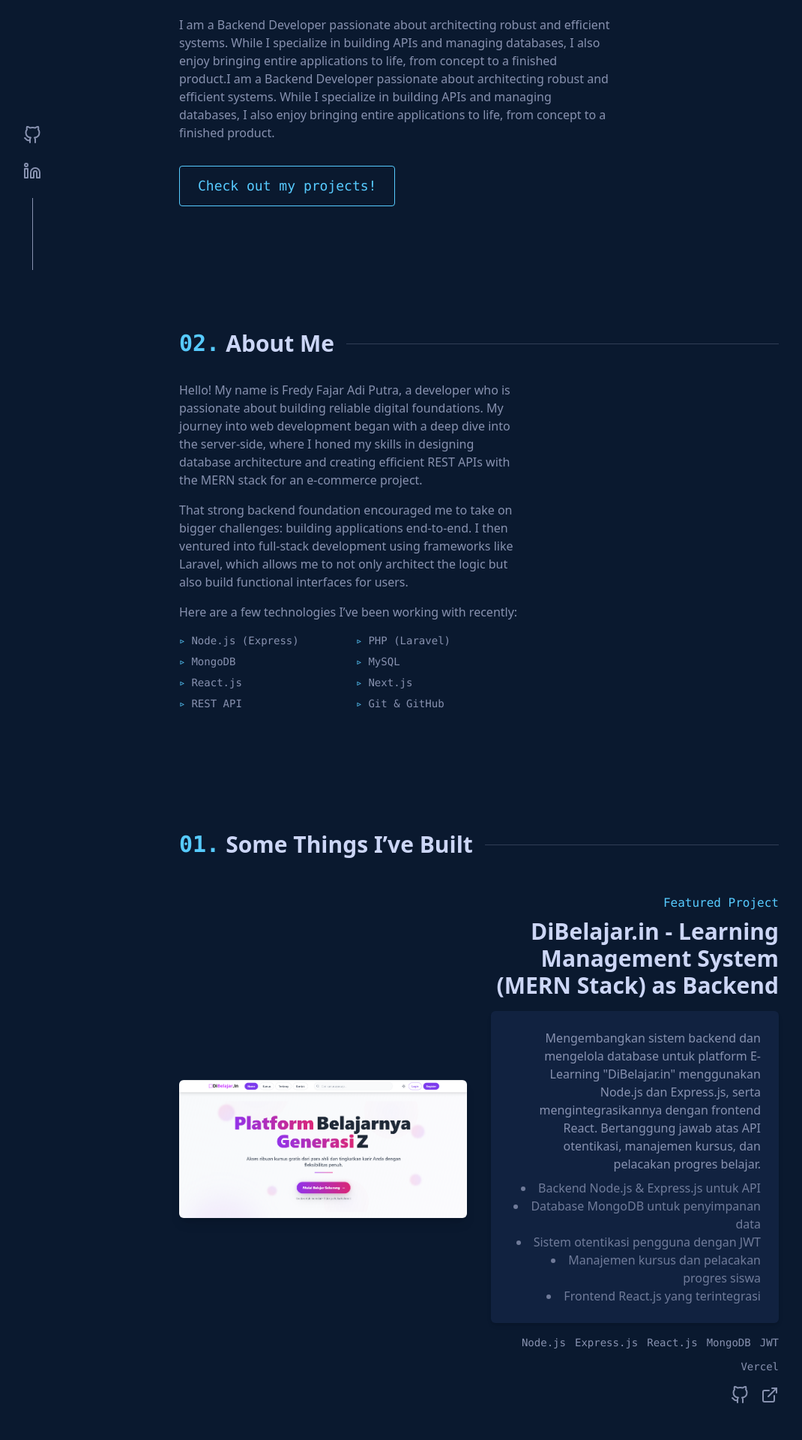
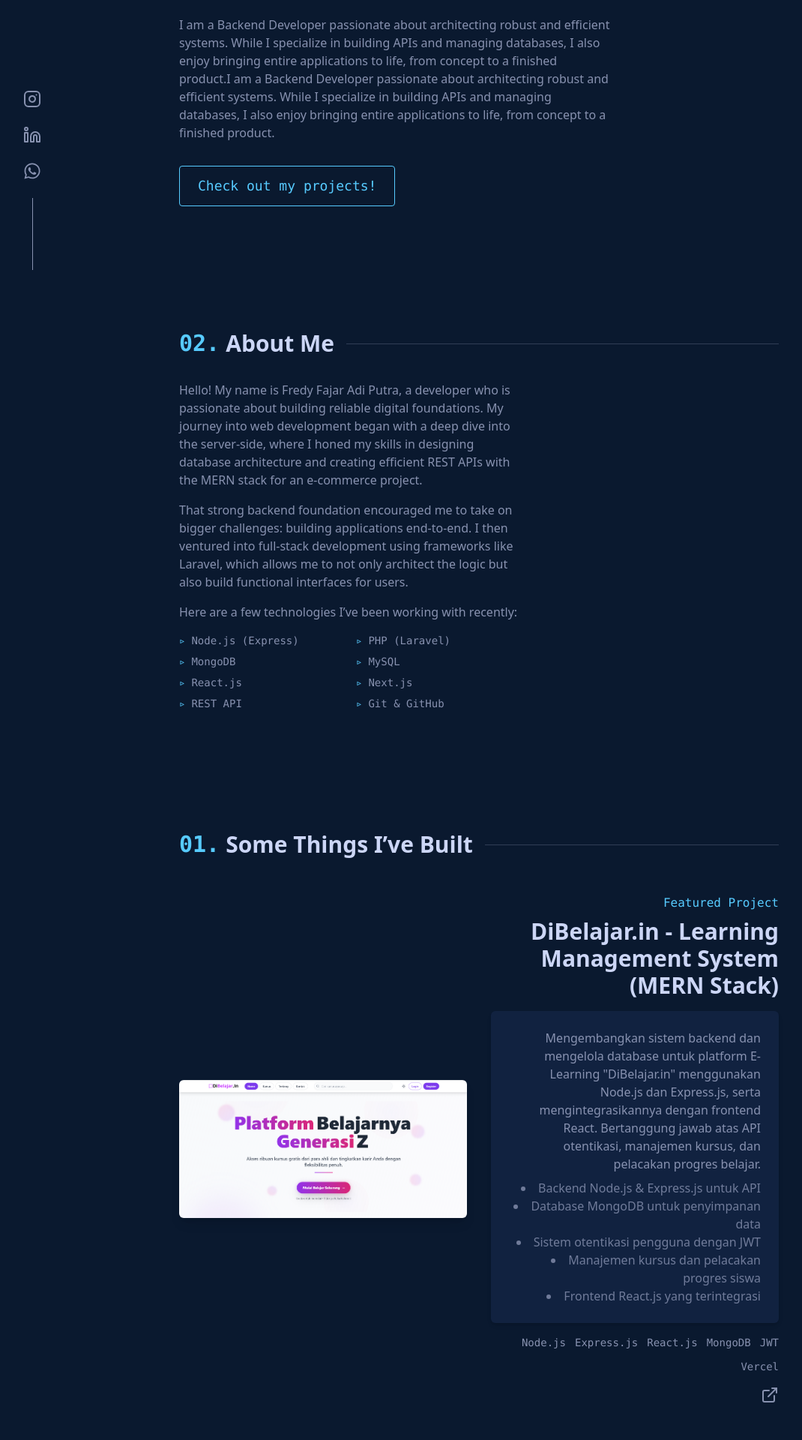
Before and after one commit to fredyyfajarr/isaachuu, a Next.js app: page / in a window 1280 px wide. Shown: the part 440-2360 px from the top of the page at 75% size, without its empty margins (1-1071 px from the left). Built offline with nearby package versions, Linux system fonts and the light colour scheme.

Commit message:
update projects and social links

```diff
--- a/src/components/Projects.tsx
+++ b/src/components/Projects.tsx
@@ -1,15 +1,13 @@
 // components/Projects.tsx
 import React from 'react';
 import Image from 'next/image';
-import { FiGithub, FiExternalLink } from 'react-icons/fi';
+// Hapus FiGithub karena sudah tidak digunakan
+import { FiExternalLink } from 'react-icons/fi';
 
 // Definisikan data proyek Anda di sini
 const projectData = [
-  // #####################################################################
-  // ## PROYEK LMS (NODE.JS) BARU DITAMBAHKAN DI SINI ##
-  // #####################################################################
   {
-    title: 'DiBelajar.in - Learning Management System (MERN Stack) as Backend',
+    title: 'DiBelajar.in - Learning Management System (MERN Stack)',
     description:
       'Mengembangkan sistem backend dan mengelola database untuk platform E-Learning "DiBelajar.in" menggunakan Node.js dan Express.js, serta mengintegrasikannya dengan frontend React. Bertanggung jawab atas API otentikasi, manajemen kursus, dan pelacakan progres belajar.',
     features: [
@@ -21,12 +19,9 @@
     ],
     tags: ['Node.js', 'Express.js', 'React.js', 'MongoDB', 'JWT', 'Vercel'],
     liveUrl: 'https://di-belajar-in.vercel.app/',
-    repoUrl: 'https://github.com/fredyyfajarr/DiBelajar.in-NodeJs-Backend', // Link ke backend
-    // Anda bisa tambahkan link ke frontend repo di sini juga atau di deskripsi jika mau
-    // secondaryRepoUrl: 'https://github.com/fredyyfajarr/DiBelajar.in-NodeJs-Frontend',
+    // repoUrl dihapus dari data
     imageUrl: '/images/dibelajarin-mern-preview.png',
   },
-  // #####################################################################
   {
     title: 'Dibelajarin - Learning Management System (Laravel Backend)',
     description:
@@ -39,7 +34,6 @@
     ],
     tags: ['Laravel', 'PHP', 'Filament', 'Breeze', 'MySQL', 'Railway'],
     liveUrl: 'https://dibelajarin.up.railway.app/',
-    repoUrl: 'https://github.com/fredyyfajarr/dibelajarin_2.0',
     imageUrl: '/images/dibelajarin-preview.png',
   },
   {
@@ -54,7 +48,6 @@
     ],
     tags: ['Laravel', 'PHP', 'MySQL', 'Bootstrap', 'Midtrans API'],
     liveUrl: 'https://sacket-x0j8k.sevalla.app/',
-    repoUrl: 'https://github.com/fredyyfajarr/sacket',
     imageUrl: '/images/sacket-preview.png',
   },
   {
@@ -69,7 +62,6 @@
     ],
     tags: ['Node.js', 'Express.js', 'MongoDB', 'JWT'],
     liveUrl: 'https://frevan.vercel.app/',
-    repoUrl: 'https://github.com/fredyyfajarr/be-ecommerce-isaac',
     imageUrl: '/images/frevan-shop-preview.png',
   },
 ];
@@ -151,19 +143,13 @@
                 ))}
               </ul>
 
+              {/* BAGIAN INI DIUBAH */}
               <div
                 className={`flex items-center gap-4 ${
                   index % 2 === 0 ? 'md:justify-end' : 'md:justify-start'
                 }`}
               >
-                <a
-                  href={project.repoUrl}
-                  target="_blank"
-                  rel="noopener noreferrer"
-                  className="text-slate hover:text-primary-blue transition-colors duration-300"
-                >
-                  <FiGithub size={24} />
-                </a>
+                {/* Link GitHub dihapus */}
                 <a
                   href={project.liveUrl}
                   target="_blank"
--- a/src/components/SocialLinks.tsx
+++ b/src/components/SocialLinks.tsx
@@ -1,21 +1,25 @@
 // components/SocialLinks.tsx
 import React from 'react';
-import { FiGithub, FiLinkedin } from 'react-icons/fi';
+// Impor ikon Instagram dan WhatsApp
+import { FiInstagram, FiLinkedin } from 'react-icons/fi';
+import { FaWhatsapp } from 'react-icons/fa';
 
 const SocialLinks = () => {
   return (
     <div className="hidden md:flex flex-col fixed bottom-0 left-8 z-10 items-center">
       <ul className="flex flex-col items-center space-y-6">
+        {/* Link Instagram */}
         <li>
           <a
-            href="https://github.com/fredyyfajarr"
+            href="https://www.instagram.com/fredyyfajarr_/"
             target="_blank"
             rel="noopener noreferrer"
             className="text-slate hover:text-primary-blue transition-all duration-300 hover:-translate-y-1 block"
           >
-            <FiGithub size={24} />
+            <FiInstagram size={24} />
           </a>
         </li>
+        {/* Link LinkedIn */}
         <li>
           <a
             href="https://www.linkedin.com/in/fredy-fajar-adi-putra-a51935368/"
@@ -26,6 +30,17 @@
             <FiLinkedin size={24} />
           </a>
         </li>
+        {/* Link WhatsApp */}
+        <li>
+          <a
+            href="https://wa.me/6285155088581"
+            target="_blank"
+            rel="noopener noreferrer"
+            className="text-slate hover:text-primary-blue transition-all duration-300 hover:-translate-y-1 block"
+          >
+            <FaWhatsapp size={24} />
+          </a>
+        </li>
       </ul>
       <div className="h-24 w-px bg-slate mt-6"></div>
     </div>
```
